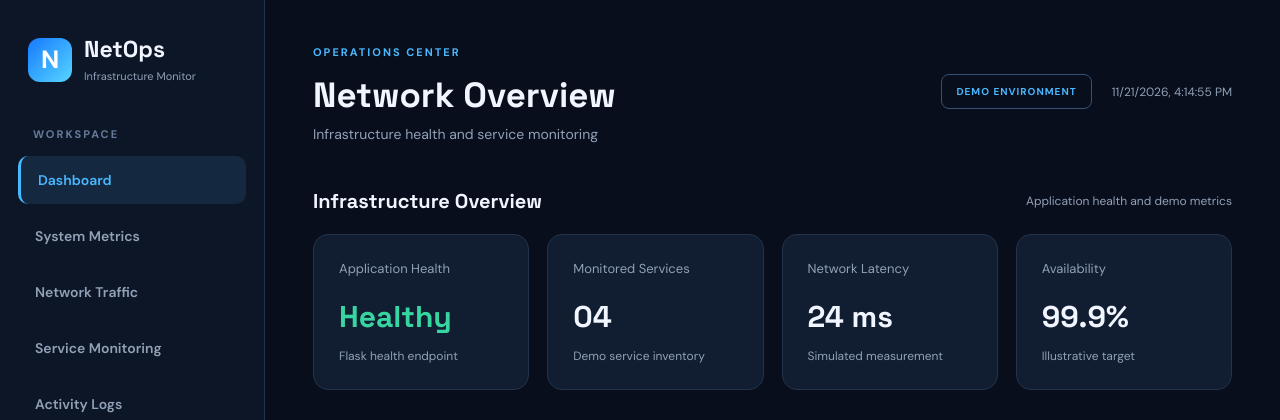
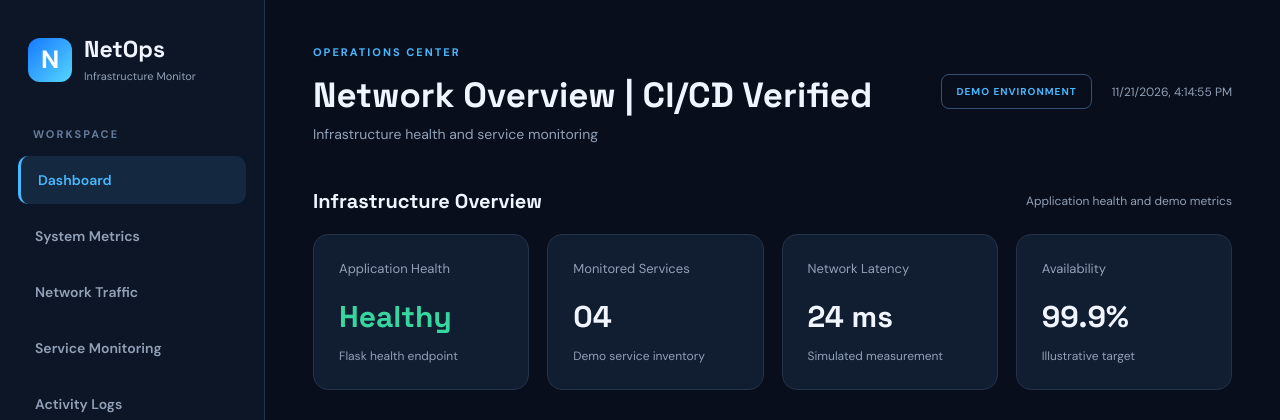
Before and after one commit to Lahari-02/NetworkMonitoring-CICD, a Flask app: page / in a window 1280 px wide. Shown: the top 420 px of the page. Run offline with Flask 3, Linux system fonts and the light colour scheme.

Commit message:
Update index.html

```diff
--- a/templates/index.html
+++ b/templates/index.html
@@ -73,7 +73,7 @@
         <header class="topbar">
             <div>
                 <span class="eyebrow">OPERATIONS CENTER</span>
-                <h1>Network Overview</h1>
+                <h1>Network Overview | CI/CD Verified</h1>
                 <p>Infrastructure health and service monitoring</p>
             </div>
 
```
